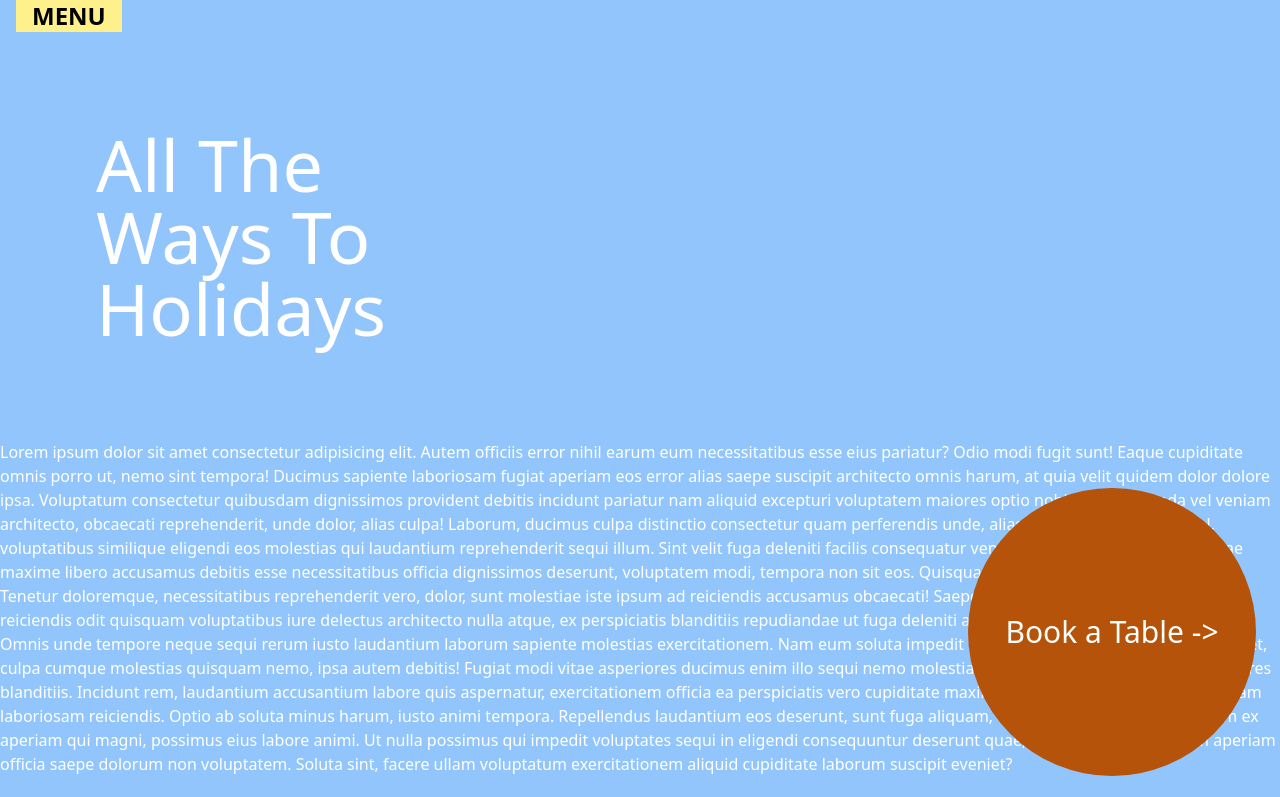
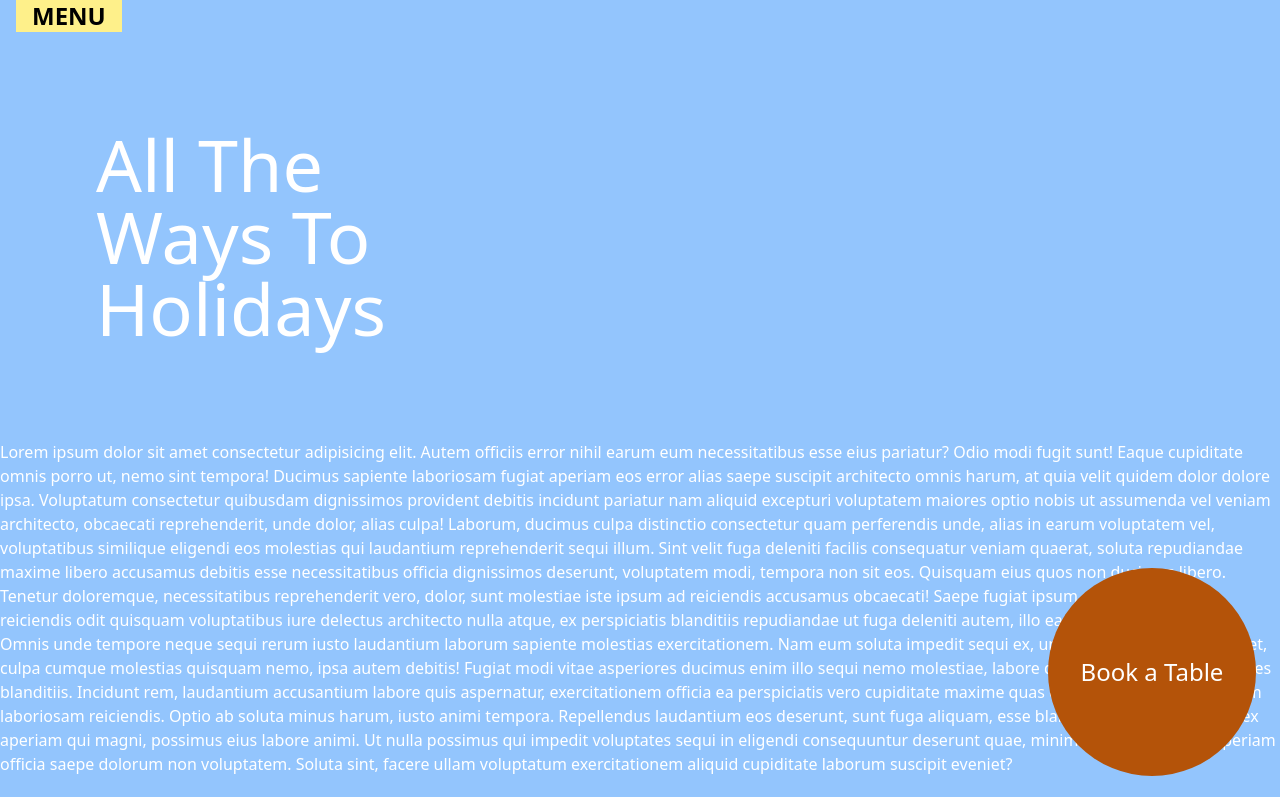
Before and after one commit to SauelAlmonte/earl-slider, a website: page public/index.html in a window 1280 px wide. Shown: the top 797 px of the page. Drawn offline with Linux system fonts and the light colour scheme.

Commit message:
Earls Modal

```diff
--- a/public/index.html
+++ b/public/index.html
@@ -82,13 +82,13 @@
 
     <!-- Book a Table Buttom -->
     <div
-        class="bg-amber-700 fixed bottom-0 right-0 m-6 p-6 cursor-pointer hover:bg-amber-800 hover:-translate-y-1 h-72 w-72 items-center justify-center hover:scale-110 duration-300 flex rounded-full"
+        class="bg-amber-700 fixed bottom-0 right-0 m-6 p-6 cursor-pointer hover:bg-amber-800 hover:-translate-y-1 h-52 w-52 items-center justify-center hover:scale-110 duration-300 flex rounded-full"
         id="book-table-btn"
     >
         <p
-            class="text-white text-3xl"
+            class="text-white text-2xl"
         >
-            Book a Table ->
+            Book a Table
         </p>
     </div>
 
```
Also changed, not shown: dist/styles.css.
